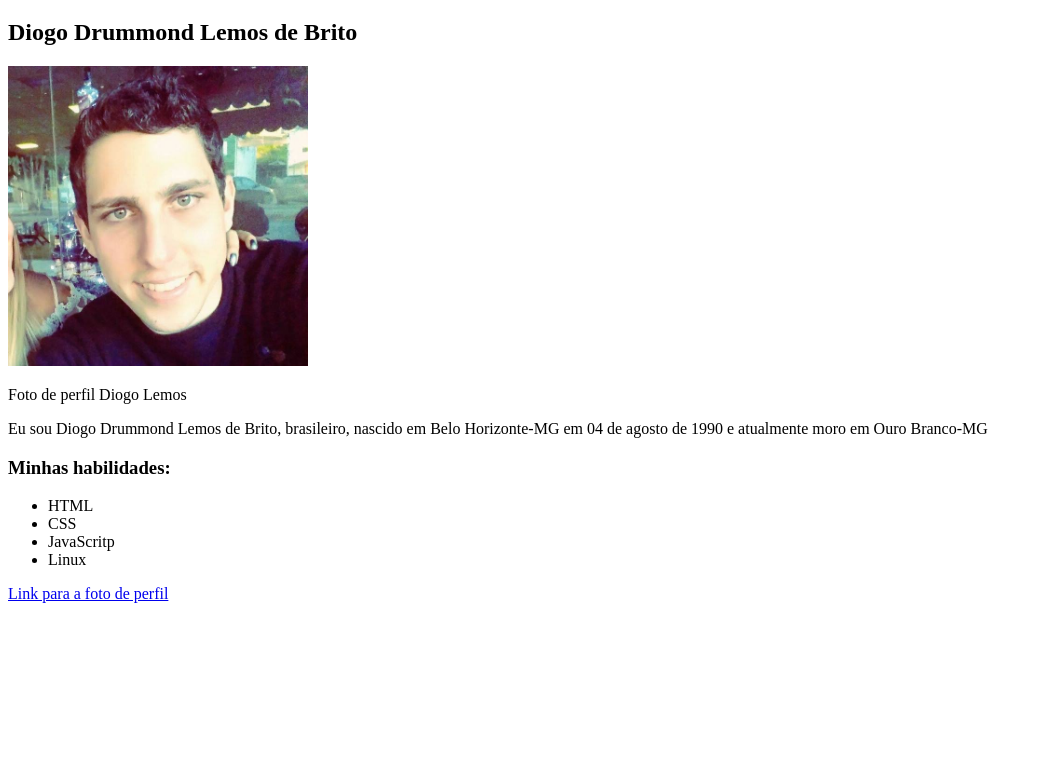
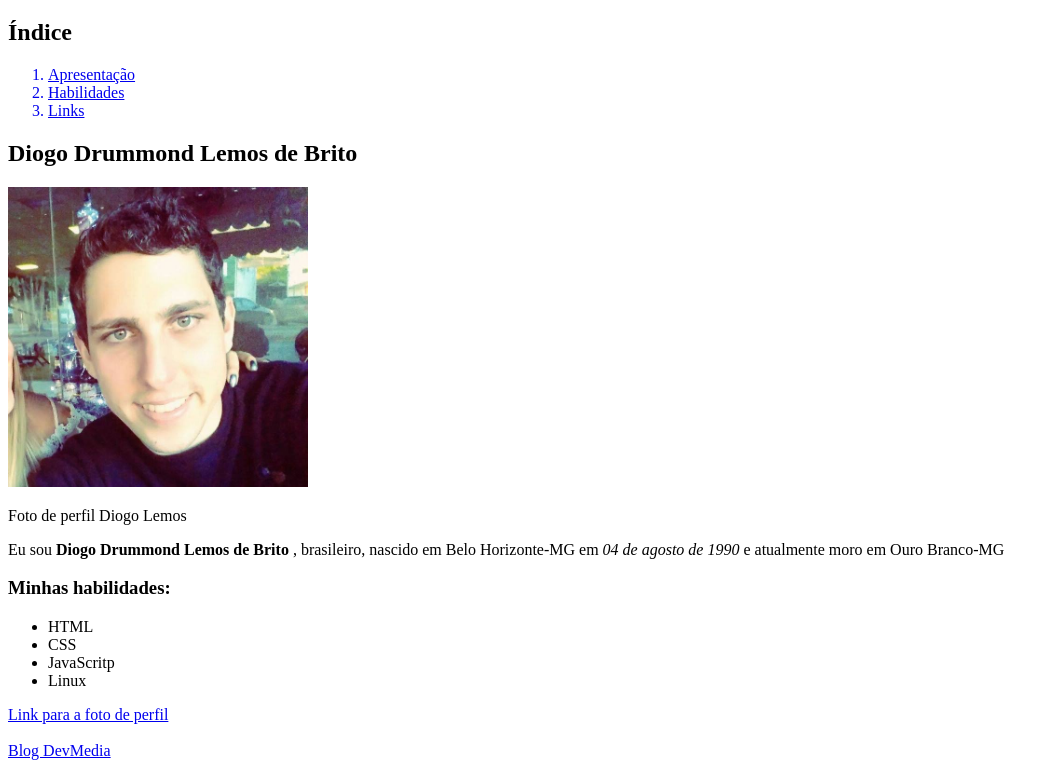
Before and after one commit to diogodlemos/diogodlemos.github.io, a plain HTML site: page index.html in a window 1280 px wide. Shown: the part 61-829 px from the top of the page, without its empty margins (0-1058 px from the left). Before the commit the page ends 800 px from the top, so only its background shows below. Drawn offline with Linux system fonts and the light colour scheme.

Commit message:
Finalizando o portifolio

```diff
--- a/index.html
+++ b/index.html
@@ -5,14 +5,28 @@
     <title>Portifólio Web Diogo Lemos</title>
 </head>
 <body>
+
+
+
     <h1>Portifólio Web - Diogo Lemos</h1>
-    <h2>Diogo Drummond Lemos de Brito</h2>
+
+    <h2>Índice</h2>
+
+    <ol>
+        <a href="#Apresentacao"><li>Apresentação</li></a>
+        <a href="#hab"><li>Habilidades</li></a>
+        <a href="#Links"><li>Links</li></a>
+
+
+    </ol>
+
+    <h2 id="Apresentacao">Diogo Drummond Lemos de Brito</h2>
     <img id="fotodeperfil" src="fotoportifolio.jpg" alt="Foto de Diogo Lemos" width="300px">
     <p>Foto de perfil Diogo Lemos</p>
 
-    <p>Eu sou Diogo Drummond Lemos de Brito, brasileiro, nascido em Belo Horizonte-MG em 04 de agosto de 1990 e atualmente moro em Ouro Branco-MG</p>
+    <p>Eu sou <strong> Diogo Drummond Lemos de Brito </strong>, brasileiro, nascido em Belo Horizonte-MG em <em> 04 de agosto de 1990</em> e atualmente moro em Ouro Branco-MG</p>
 
-    <h3>Minhas habilidades:</h3>
+    <h3 id="hab">Minhas habilidades:</h3>
     <ul>
         <li>HTML</li>
         <li>CSS</li>
@@ -21,9 +35,9 @@
 
     </ul>
 
-    <a href="#fotodeperfil">Link para a foto de perfil</a>
-
-
+    <a href="#fotodeperfil" id="Links">Link para a foto de perfil</a>
+    <br><br>
+    <a href="https://www.devmedia.com.br/artigos/" target="_blank">Blog DevMedia</a>
 
 </body>
 </html>
```
